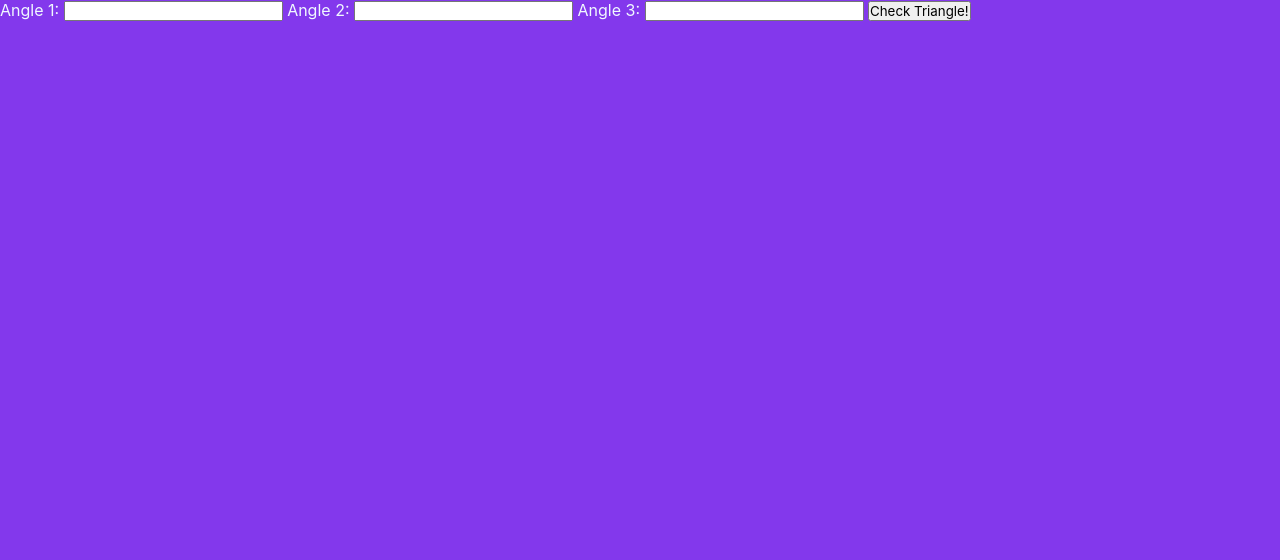
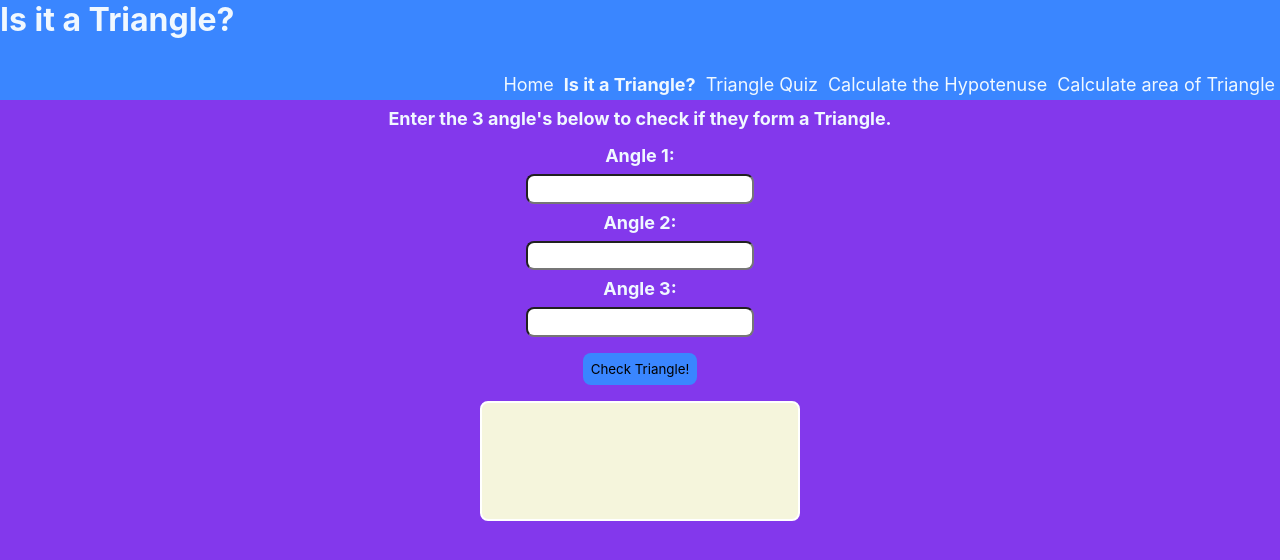
Before and after one commit to saketsawrav/FunWithTriangles, a plain HTML site: page is-it-triangle.html in a window 1280 px wide. Drawn offline with Linux system fonts and the light colour scheme; a small style sheet from the web is missing.

Commit message:
Style Is-it-a-Triangle
-also create a navbar to navigate to pages

Signed-off-by: ssawrav <s.sawrav@gmail.com>

```diff
--- a/is-it-triangle.html
+++ b/is-it-triangle.html
@@ -7,7 +7,17 @@
     <link rel="stylesheet" href="styles.css">
     <title>Is it a Triangle</title>
 </head>
-<body>
+<body id="page-1">
+    <div class="nav">
+        <h1>Is it a Triangle?</h1>
+        <a href="index.html">Home</a>
+        <a href="is-it-triangle.html" class="current" target="_blank">Is it a Triangle?</a>
+        <a href="quiz.html" target="_blank">Triangle Quiz</a>
+        <a href="hypotenuse.html" target="_blank">Calculate the Hypotenuse</a>
+        <a href="calculate-triangle.html" target="_blank">Calculate area of Triangle</a>
+    </div>
+    <p class="summary">Enter the 3 angle's below to check if they form a Triangle.</p>
+    <div class="container">
     <label for="angle-inputs">Angle 1: </label>
     <input type="number" class="angle-inputs">
     <label for="angle-inputs"> Angle 2: </label>
@@ -17,5 +27,6 @@
     <button id="check-btn">Check Triangle!</button>
     <div id="output"></div>
     <script src="checkTriangle.js"></script>
+    </div>
 </body>
 </html>
--- a/styles.css
+++ b/styles.css
@@ -65,3 +65,75 @@ body {
     display: flex;
     flex-direction: column;
 }
+
+#page-1 .nav {
+    display: flex;
+    background-color: var(--azure);
+    height: 100px;
+    align-items: flex-end;
+}
+
+#page-1 .nav a{
+    text-decoration: none;
+    padding: 5px;
+    flex-shrink: 1;
+    color: aliceblue;
+    font-size: large;
+    font-weight: 400;
+}
+
+#page-1 .nav a.current {
+    font-weight: bolder;
+}
+
+#page-1 .nav h1 {
+    flex-grow: 1;
+    align-self: flex-start;
+}
+
+#page-1 p {
+    font-size: large;
+    font-weight: bold;
+    padding: 0.5rem;
+    text-align: center;
+}
+
+#page-1 input {
+    display: block;
+    margin: auto;
+    border-radius: 0.5rem;
+    padding: 0.3rem;
+}
+
+#page-1 label {
+    margin: auto;
+    font-size: large;
+    font-weight: bold;
+    display: block;
+    text-align: center;
+    padding: 0.5rem;
+}
+
+#page-1 button {
+    margin: auto;
+    display: block;
+    text-align: center;
+    padding: 0.5rem;
+    margin-top: 1rem;
+    border-radius: 0.5rem;
+    background-color: var(--azure);
+    border: 1px transparent;
+}
+
+#page-1 #output {
+    display: block;
+    border: 2px solid white;
+    width: 300px;
+    height: 100px;
+    margin: auto;
+    margin-top: 1rem;
+    background-color: beige;
+    color: black;
+    border-radius: 0.5rem;
+    padding: 0.5rem;
+}
```
